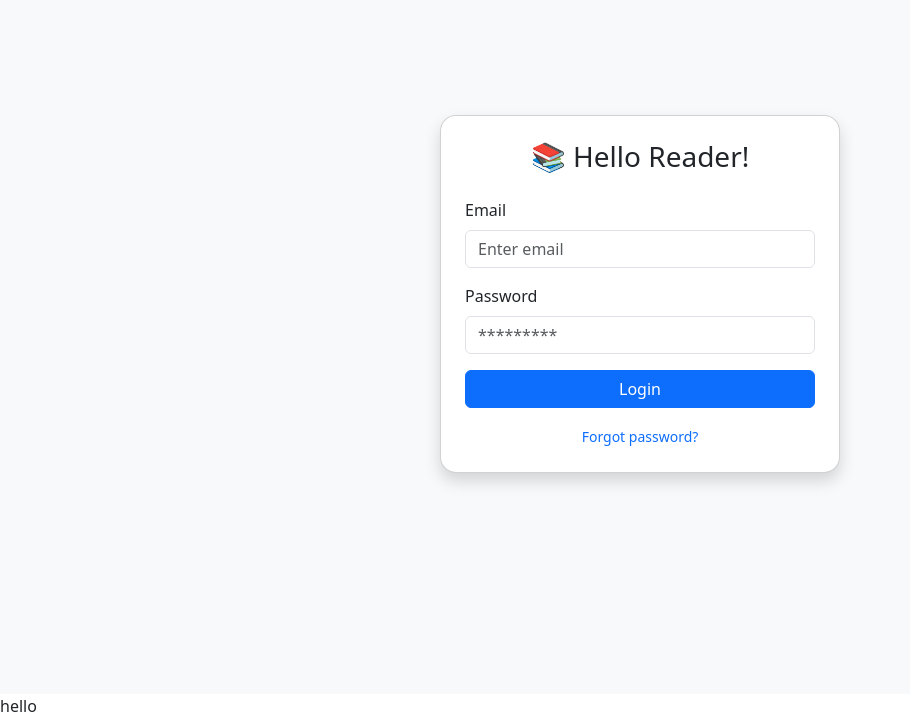
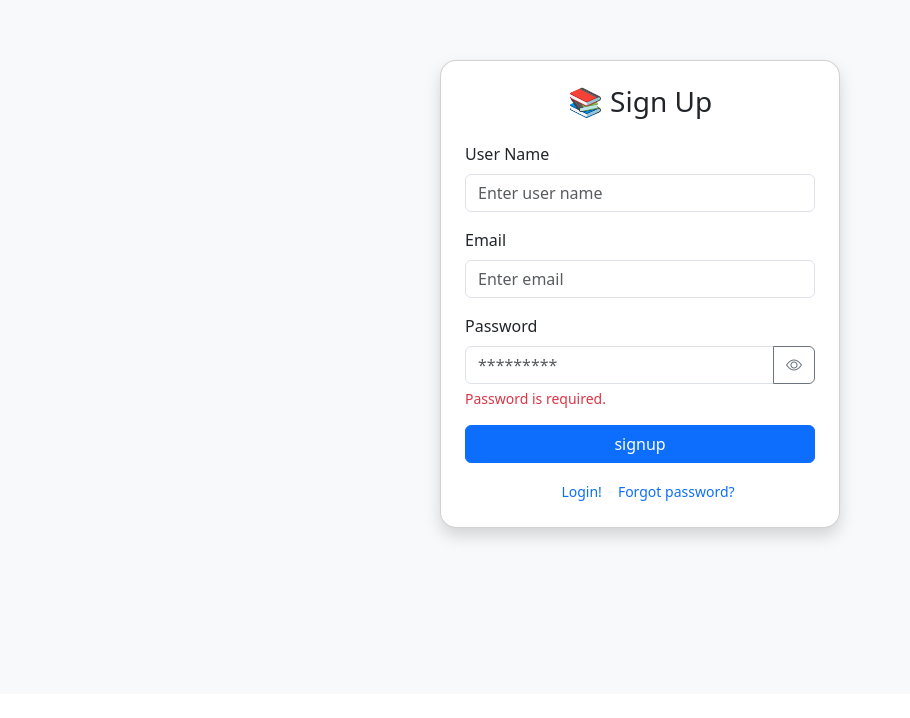
Before and after one commit to ziadasar/Library-Management-System-Angular-Frontend, an Angular app in the folder Library_Manager/: page /signup in a window 1280 px wide. Before the commit this address led to /. Shown: the part 106-824 px from the top of the page, without its empty margins (0-910 px from the left). After the commit the page ends 800 px from the top, so only its background shows below. Built offline with nearby package versions, Linux system fonts and the light colour scheme.

Commit message:
login done and signup layout , starting signup logic and intercerptor

```diff
--- a/Library_Manager/angular.json
+++ b/Library_Manager/angular.json
@@ -30,6 +30,7 @@
               }
             ],
             "styles": [
+              "node_modules/bootstrap-icons/font/bootstrap-icons.css",
               "node_modules/bootstrap/dist/css/bootstrap.min.css",
               "src/styles.scss"
             ]
--- a/Library_Manager/package.json
+++ b/Library_Manager/package.json
@@ -27,6 +27,7 @@
     "@angular/platform-browser": "^20.0.0",
     "@angular/router": "^20.0.0",
     "bootstrap": "^5.3.7",
+    "bootstrap-icons": "^1.13.1",
     "jwt-decode": "^4.0.0",
     "rxjs": "~7.8.0",
     "tslib": "^2.3.0",
--- a/Library_Manager/src/app/app.html
+++ b/Library_Manager/src/app/app.html
@@ -1 +1 @@
-<app-login />
+<router-outlet></router-outlet>
--- a/Library_Manager/src/app/app.routes.ts
+++ b/Library_Manager/src/app/app.routes.ts
@@ -1,3 +1,18 @@
 import { Routes } from '@angular/router';
+import { Signup } from './signup/signup';
+import { Login } from './login/login';
 
-export const routes: Routes = [];
+export const routes: Routes = [
+  {
+    path: 'signup',
+    component: Signup,
+  },
+  {
+    path: '**',
+    component: Login,
+  },
+  {
+    path: 'login',
+    component: Login,
+  },
+];
--- a/Library_Manager/src/app/core/services/auth.ts
+++ b/Library_Manager/src/app/core/services/auth.ts
@@ -4,11 +4,11 @@ import { Observable, tap } from 'rxjs';
 
 @Injectable({ providedIn: 'root' })
 export class AuthService {
-  private apiUrl = 'http://localhost:4200';
+  private apiUrl = 'http://localhost:2000';
 
   constructor(private http: HttpClient) {}
 
-  login(credentials: { email: string; password: string }): Observable<any> {
+  login(credentials: { userName: string; password: string }): Observable<any> {
     return this.http.post(`${this.apiUrl}/login`, credentials).pipe(
       tap((res: any) => {
         localStorage.setItem('token', res.token);
--- a/Library_Manager/src/app/login/login.html
+++ b/Library_Manager/src/app/login/login.html
@@ -3,28 +3,36 @@
         <h3 class="text-center mb-4">📚 Hello Reader!</h3>
 
         <form [formGroup]="LoginForm" (ngSubmit)="onSubmit()">
-            <!-- Email -->
+            <!-- username -->
             <div class="mb-3">
-                <label for="email" class="form-label">Email</label>
-                <input type="email" id="email" formControlName="email" class="form-control" placeholder="Enter email"
-                    [ngClass]="{ 'is-invalid': LoginForm.get('email')?.invalid && LoginForm.get('email')?.touched }" />
+                <label for="userName" class="form-label">User Name</label>
+                <input type="text" id="userName" formControlName="userName" class="form-control"
+                    placeholder="Enter user name"
+                    [ngClass]="{ 'is-invalid': LoginForm.get('userName')?.invalid && LoginForm.get('userName')?.touched }" />
                 <div class="invalid-feedback">
-                    <div *ngIf="LoginForm.get('email')?.errors?.['required']">Email is required.</div>
-                    <div *ngIf="LoginForm.get('email')?.errors?.['email']">Enter a valid email.</div>
+                    <div *ngIf="LoginForm.get('userName')?.errors?.['required']">User name is required.</div>
+
                 </div>
             </div>
 
             <!-- Password -->
-            <div class="mb-3">
+            <div class="mb-3 position-relative">
                 <label for="password" class="form-label">Password</label>
-                <input type="password" id="password" formControlName="password" class="form-control"
-                    placeholder="*********"
-                    [ngClass]="{ 'is-invalid': LoginForm.get('password')?.invalid && LoginForm.get('password')?.touched }" />
-                <div class="invalid-feedback">
+                <div class="input-group">
+                    <input [type]="showPassword ? 'text' : 'password'" id="password" formControlName="password"
+                        class="form-control" placeholder="*********"
+                        [ngClass]="{ 'is-invalid': LoginForm.get('password')?.invalid && LoginForm.get('password')?.touched }" />
+                    <button type="button" class="btn btn-outline-secondary" (click)="togglePasswordVisibility()"
+                        tabindex="-1">
+                        <i class="bi" [ngClass]="showPassword ? 'bi-eye-slash' : 'bi-eye'"></i>
+                    </button>
+                </div>
+
+                <div class="invalid-feedback d-block">
                     <div *ngIf="LoginForm.get('password')?.errors?.['required']">Password is required.</div>
-                    <div *ngIf="LoginForm.get('password')?.errors?.['minlength']">At least 6 characters required.</div>
                 </div>
             </div>
+
 
             <!-- Error Message -->
             <div *ngIf="errorMessage" class="alert alert-danger text-center py-2">
@@ -38,7 +46,9 @@
 
             <!-- Forgot Password -->
             <div class="mt-3 text-center">
+                <a [routerLink]="['/signup']" class="text-decoration-none small p-3">Sign Up!</a>
                 <a href="#" class="text-decoration-none small">Forgot password?</a>
+
             </div>
         </form>
     </div>
--- a/Library_Manager/src/app/login/login.ts
+++ b/Library_Manager/src/app/login/login.ts
@@ -6,29 +6,50 @@ import {
   ReactiveFormsModule,
   Validators,
 } from '@angular/forms';
+import { AuthService } from '../core/services/auth';
+import { Router, RouterLink } from '@angular/router';
 
 @Component({
   selector: 'app-login',
-  imports: [ReactiveFormsModule, NgClass, NgIf],
+  imports: [ReactiveFormsModule, NgClass, NgIf, RouterLink],
   templateUrl: './login.html',
   styleUrl: './login.scss',
 })
 export class Login {
   LoginForm = new FormGroup({
-    email: new FormControl('', [Validators.required, Validators.email]),
-    password: new FormControl('', [
-      Validators.required,
-      Validators.minLength(6),
-    ]),
+    userName: new FormControl('', [Validators.required]),
+    password: new FormControl('', [Validators.required]),
   });
   errorMessage: string;
+  showPassword: boolean = false;
 
-  constructor() {
+  constructor(private authService: AuthService) {
     this.errorMessage = '';
   }
 
+  togglePasswordVisibility() {
+    this.showPassword = !this.showPassword;
+  }
+
   onSubmit() {
-    if (this.LoginForm.valid) {
+    if (this.LoginForm.invalid) {
+      this.LoginForm.markAllAsTouched();
+      return;
     }
+    const credentials = {
+      userName: this.LoginForm.value.userName || '',
+      password: this.LoginForm.value.password || '',
+    };
+
+    this.authService.login(credentials).subscribe({
+      next: () => {
+        // this.router.navigate(['/main']);
+        console.log('logged in');
+      },
+      error: (error) => {
+        console.error('Login failed:', error);
+        this.errorMessage = 'Invalid credentials. Please try again.';
+      },
+    });
   }
 }
--- a/Library_Manager/src/app/signup/signup.html
+++ b/Library_Manager/src/app/signup/signup.html
@@ -1 +1,67 @@
-<p>signup works!</p>
+<div class="d-flex justify-content-center align-items-center min-vh-100 bg-light">
+    <div class="card shadow p-4 rounded-4" style="width: 100%; max-width: 400px;">
+        <h3 class="text-center mb-4">📚 Sign Up</h3>
+
+        <form [formGroup]="signupForm" (ngSubmit)="onSubmit()">
+            <!-- username -->
+            <div class="mb-3">
+                <label for="userName" class="form-label">User Name</label>
+                <input type="text" id="userName" formControlName="userName" class="form-control"
+                    placeholder="Enter user name"
+                    [ngClass]="{ 'is-invalid': signupForm.get('userName')?.invalid && signupForm.get('userName')?.touched }" />
+                <div class="invalid-feedback">
+                    <div *ngIf="signupForm.get('userName')?.errors?.['required']">User name is required.</div>
+                    <div *ngIf="signupForm.get('userName')?.errors?.['pattern']">User name must start with a letter.
+                    </div>
+                </div>
+            </div>
+            <!-- Email -->
+            <div class="mb-3">
+                <label for="email" class="form-label">Email</label>
+                <input type="email" id="email" formControlName="email" class="form-control" placeholder="Enter email"
+                    [ngClass]="{ 'is-invalid': signupForm.get('email')?.invalid && signupForm.get('email')?.touched }" />
+                <div class="invalid-feedback">
+                    <div *ngIf="signupForm.get('email')?.errors?.['required']">Email is required.</div>
+                    <div *ngIf="signupForm.get('email')?.errors?.['email']">Enter a valid email.</div>
+                </div>
+            </div>
+
+            <!-- Password -->
+            <div class="mb-3 position-relative">
+                <label for="password" class="form-label">Password</label>
+                <div class="input-group">
+                    <input [type]="showPassword ? 'text' : 'password'" id="password" formControlName="password"
+                        class="form-control" placeholder="*********"
+                        [ngClass]="{ 'is-invalid': signupForm.get('password')?.invalid && signupForm.get('password')?.touched }" />
+                    <button type="button" class="btn btn-outline-secondary" (click)="togglePasswordVisibility()"
+                        tabindex="-1">
+                        <i class="bi" [ngClass]="showPassword ? 'bi-eye-slash' : 'bi-eye'"></i>
+                    </button>
+                </div>
+
+                <div class="invalid-feedback d-block">
+                    <div *ngIf="signupForm.get('password')?.errors?.['required']">Password is required.</div>
+                    <div *ngIf="signupForm.get('password')?.errors?.['minlength']">At least 6 characters required.</div>
+                </div>
+            </div>
+
+
+            <!-- Error Message -->
+            <div *ngIf="errorMessage" class="alert alert-danger text-center py-2">
+                {{ errorMessage }}
+            </div>
+
+            <!-- Submit (always enabled) -->
+            <button type="submit" class="btn btn-primary w-100">
+                signup
+            </button>
+
+            <!-- Forgot Password -->
+            <div class="mt-3 text-center">
+                <a [routerLink]="['/login']" class="text-decoration-none small p-3">Login!</a>
+                <a href="#" class="text-decoration-none small">Forgot password?</a>
+
+            </div>
+        </form>
+    </div>
+</div>
--- a/Library_Manager/src/app/signup/signup.ts
+++ b/Library_Manager/src/app/signup/signup.ts
@@ -1,11 +1,45 @@
+import { NgClass, NgIf } from '@angular/common';
 import { Component } from '@angular/core';
+import {
+  FormControl,
+  FormGroup,
+  ReactiveFormsModule,
+  Validators,
+} from '@angular/forms';
+import { RouterLink } from '@angular/router';
 
 @Component({
   selector: 'app-signup',
-  imports: [],
+  imports: [ReactiveFormsModule, NgClass, NgIf, RouterLink],
   templateUrl: './signup.html',
-  styleUrl: './signup.scss'
+  styleUrl: './signup.scss',
 })
 export class Signup {
+  signupForm = new FormGroup({
+    userName: new FormControl('', [
+      Validators.required,
+      Validators.minLength(5),
+      Validators.maxLength(20),
+      Validators.pattern('[a-zA-Z][a-zA-Z0-9_]*'),
+    ]),
+    email: new FormControl('', [Validators.required, Validators.email]),
+    password: new FormControl('', [
+      Validators.required,
+      Validators.minLength(6),
+      Validators.maxLength(20),
+    ]),
+  });
+  showPassword: boolean = false;
 
+  errorMessage: string;
+
+  constructor() {
+    this.errorMessage = '';
+  }
+
+  togglePasswordVisibility() {
+    this.showPassword = !this.showPassword;
+  }
+
+  onSubmit() {}
 }
--- a/Library_Manager/src/index.html
+++ b/Library_Manager/src/index.html
@@ -12,7 +12,7 @@
 
 <body>
   <app-root></app-root>
-  <div>hello</div>
+
 </body>
 
 </html>
--- a/package.json
+++ /dev/null
@@ -1,5 +0,0 @@
-{
-  "dependencies": {
-    "bootstrap": "^5.3.7"
-  }
-}
```
Also changed, not shown: Library_Manager/src/app/app.config.ts (+9 -3 lines), 2 other files (tests, documents, lock files or other folders).
